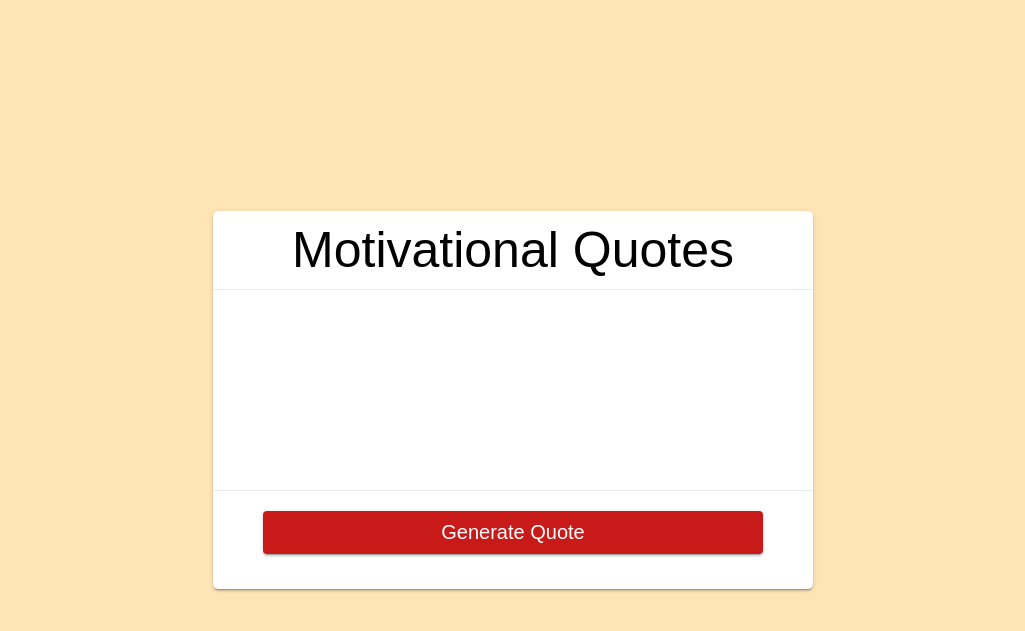
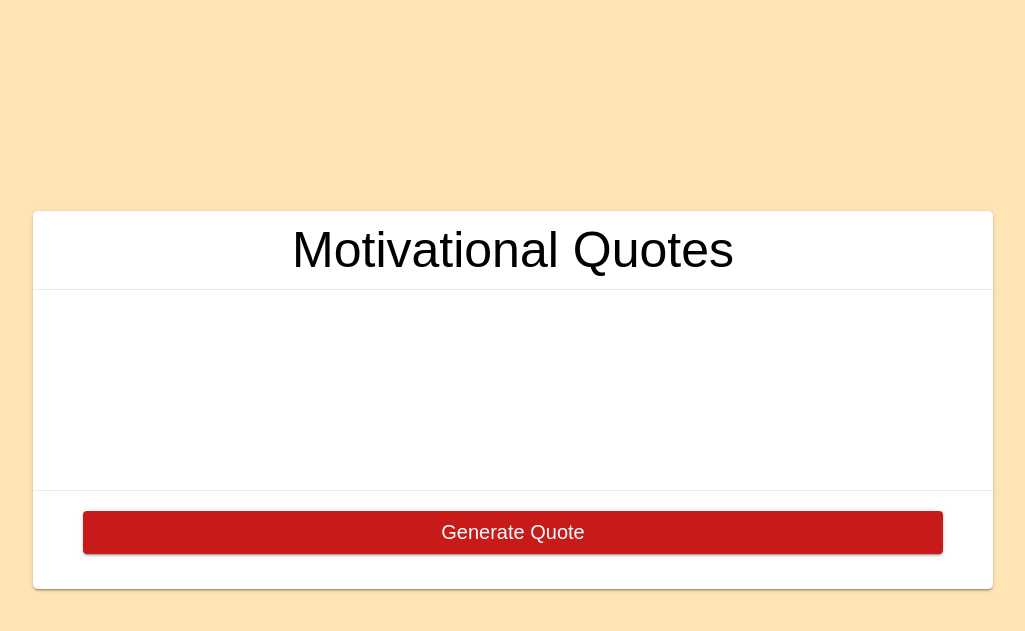
Before and after one commit to mike-o31/quotes-app, a PHP site: page / in a window 1280 px wide. Shown: the top 631 px of the page, without its empty margins (127-1152 px from the left). Run offline with PHP 8.4, Linux system fonts and the light colour scheme.

Commit message:
changed formatting so width would respond to screen size change

```diff
--- a/style.css
+++ b/style.css
@@ -12,18 +12,7 @@ html {
 
 body {
     font-family: Arial, Helvetica, sans-serif;
-    background-color: moccasin
-}
-
-.app {
-    position: absolute;
-    top: 50%;
-    left: 50%;
-    transform: translate(-50%, -50%);
-    width: 600px;
-    background-color: white;
-    border-radius: 5px;
-    box-shadow: 0 2px 2px 0 rgba(0,0,0,.14), 0 3px 1px -2px rgba(0,0,0,.2), 0 1px 5px 0 rgba(0,0,0,.12)
+    background-color: moccasin;
 }
 
 header {
@@ -34,6 +23,17 @@ header {
     border-bottom: 1px solid #ebebeb;
 }
 
+.app {
+    position: absolute;
+    top: 50%;
+    left: 50%;
+    transform: translate(-50%, -50%);
+    width: 75%;
+    background-color: white;
+    border-radius: 5px;
+    box-shadow: 0 2px 2px 0 rgba(0,0,0,.14), 0 3px 1px -2px rgba(0,0,0,.2), 0 1px 5px 0 rgba(0,0,0,.12)
+}
+
 .quotes {
     padding: 20px 50px;
     min-height: 200px
@@ -41,13 +41,13 @@ header {
 
 .quote-text {
     padding-bottom: 20px;
-    font-size: 25px;
+    font-size: 30px;
     color: black
 }
 
 .quote-author {
     padding-bottom: 20px;
-    font-size: 20px;
+    font-size: 30px;
     color: black
 }
 
```
